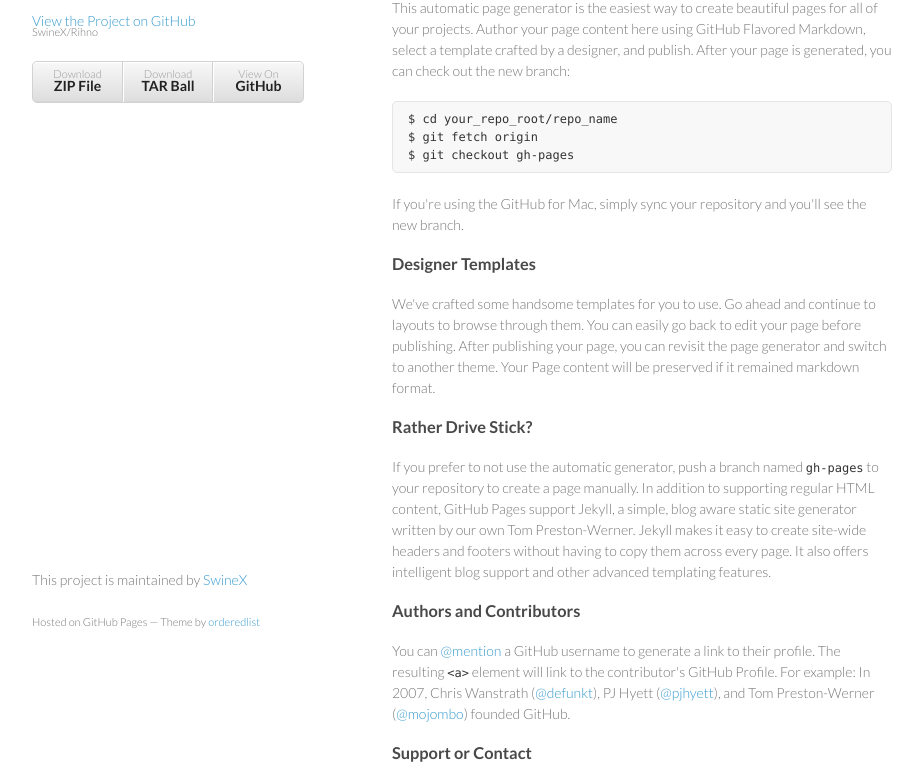
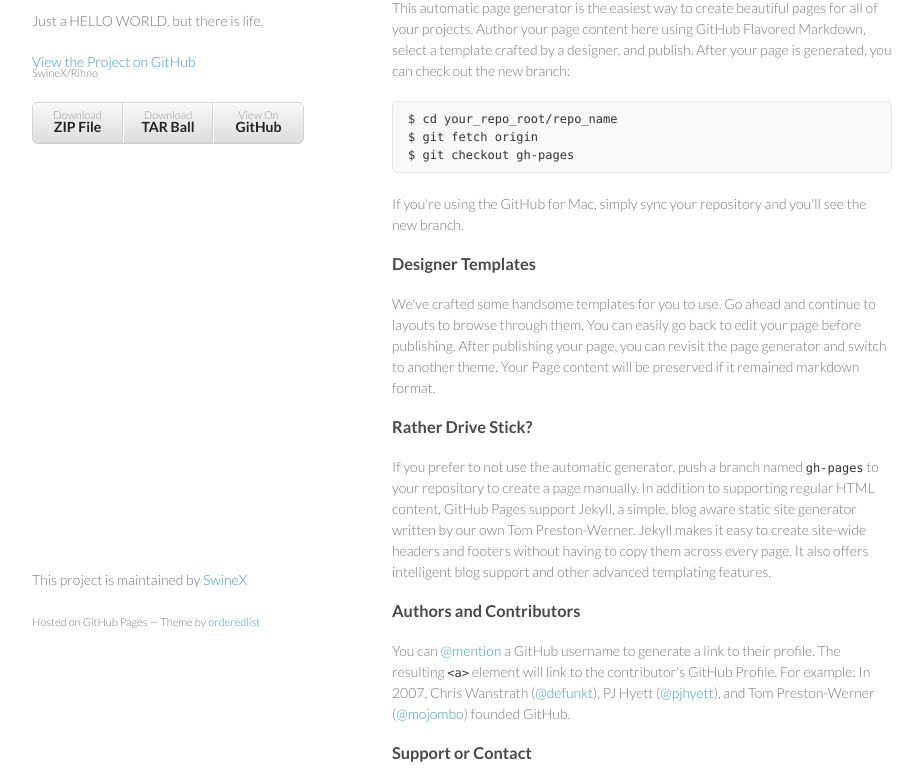
Before and after one commit to SwineX/Rihno, a plain HTML site: page index.html in a window 1280 px wide. Shown: the part 99-878 px from the top of the page, without its empty margins (178-1101 px from the left). Drawn offline with Linux system fonts and the light colour scheme.

Commit message:
revise index.html of title

```diff
--- a/index.html
+++ b/index.html
@@ -16,7 +16,7 @@
     <div class="wrapper">
       <header>
         <h1>Rihno</h1>
-        <p></p>
+        <p>Just a HELLO WORLD, but there is life.</p>
 
         <p class="view"><a href="https://github.com/SwineX/Rihno">View the Project on GitHub <small>SwineX/Rihno</small></a></p>
 
```
